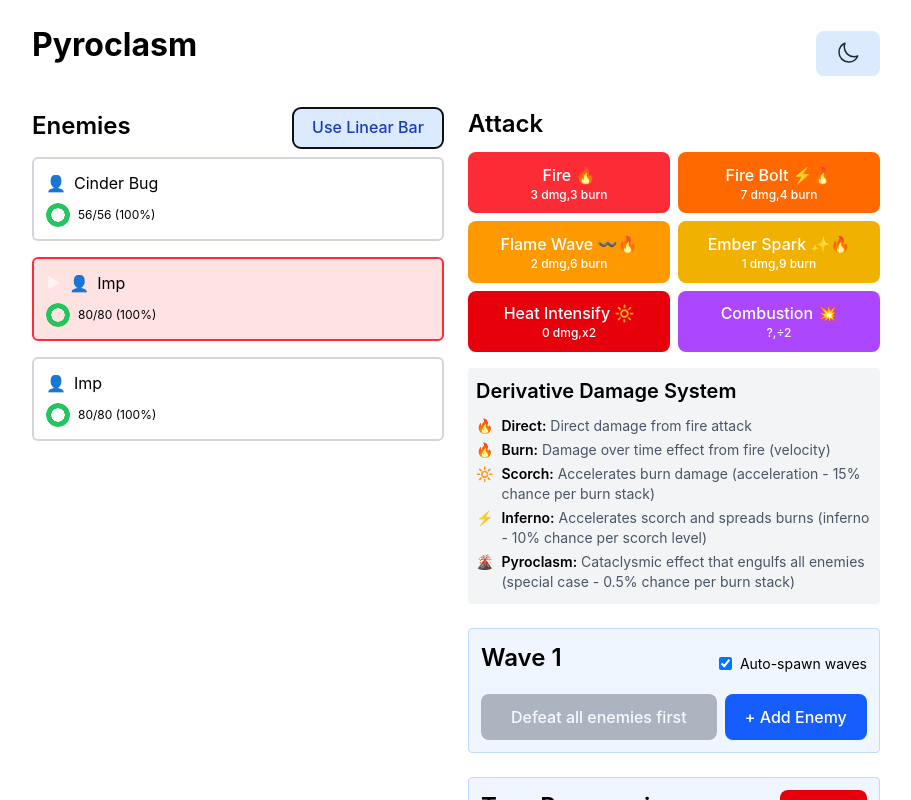
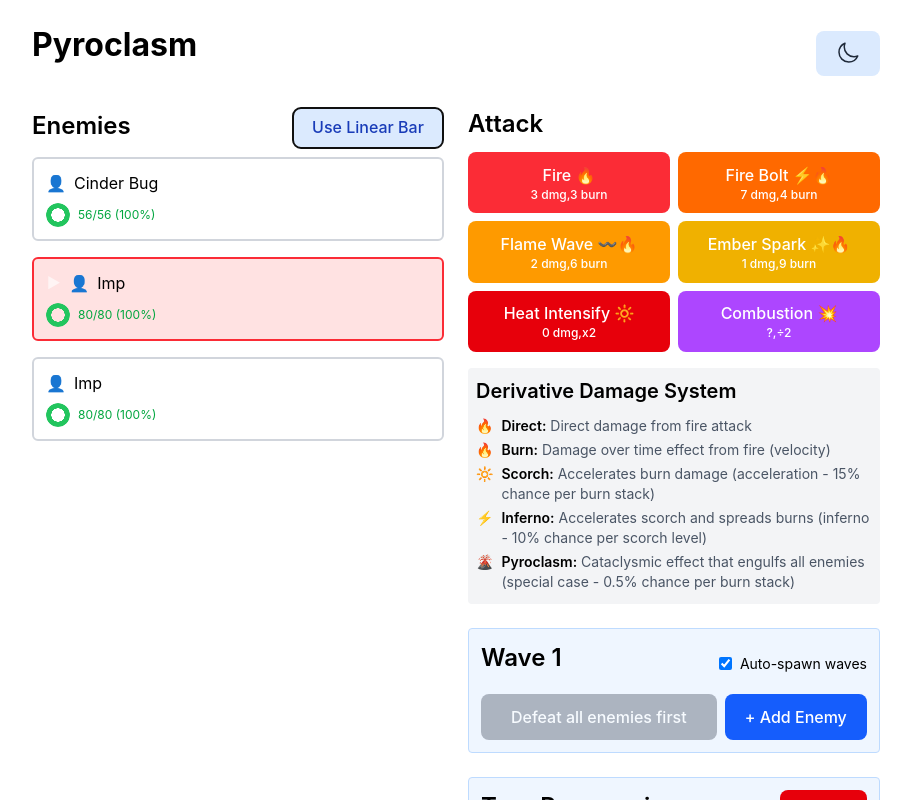
Before and after one commit to kyletolle/pyroclasm, a React (Vite) app: page / in a window 1280 px wide. Both pictures are taken after a click on the button "Use Pie Chart". Shown: the top 800 px of the page, without its empty margins (184-1095 px from the left). Built offline with nearby package versions, Linux system fonts and the light colour scheme.

Commit message:
Use colored health numbers in linear bar

```diff
--- a/src/components/EnemyList.tsx
+++ b/src/components/EnemyList.tsx
@@ -328,13 +328,30 @@ export function EnemyList({ enemies, selected, onSelect }: Props) {
       '--current-percentage': healthPercentage,
     } as React.CSSProperties;
 
+    // Determine text color based on health percentage - same as LinearHealthBar
+    const getTextColor = () => {
+      if (isDark) {
+        return healthPercentage <= 25
+          ? 'text-red-300'
+          : healthPercentage <= 60
+            ? 'text-yellow-300'
+            : 'text-green-300';
+      } else {
+        return healthPercentage <= 25
+          ? 'text-red-600'
+          : healthPercentage <= 60
+            ? 'text-yellow-600'
+            : 'text-green-600';
+      }
+    };
+
     return (
       <div className="flex items-center mt-2 justify-between">
         <span
           className={`pie-chart ${needsAnimation ? 'animate-pie-change' : ''}`}
           style={pieStyle}
         ></span>
-        <div className="text-xs flex-1 ml-2">
+        <div className={`text-xs flex-1 ml-2 ${getTextColor()}`}>
           {enemy.hp}/{enemy.maxHp} ({Math.round(healthPercentage)}%)
         </div>
       </div>
```
